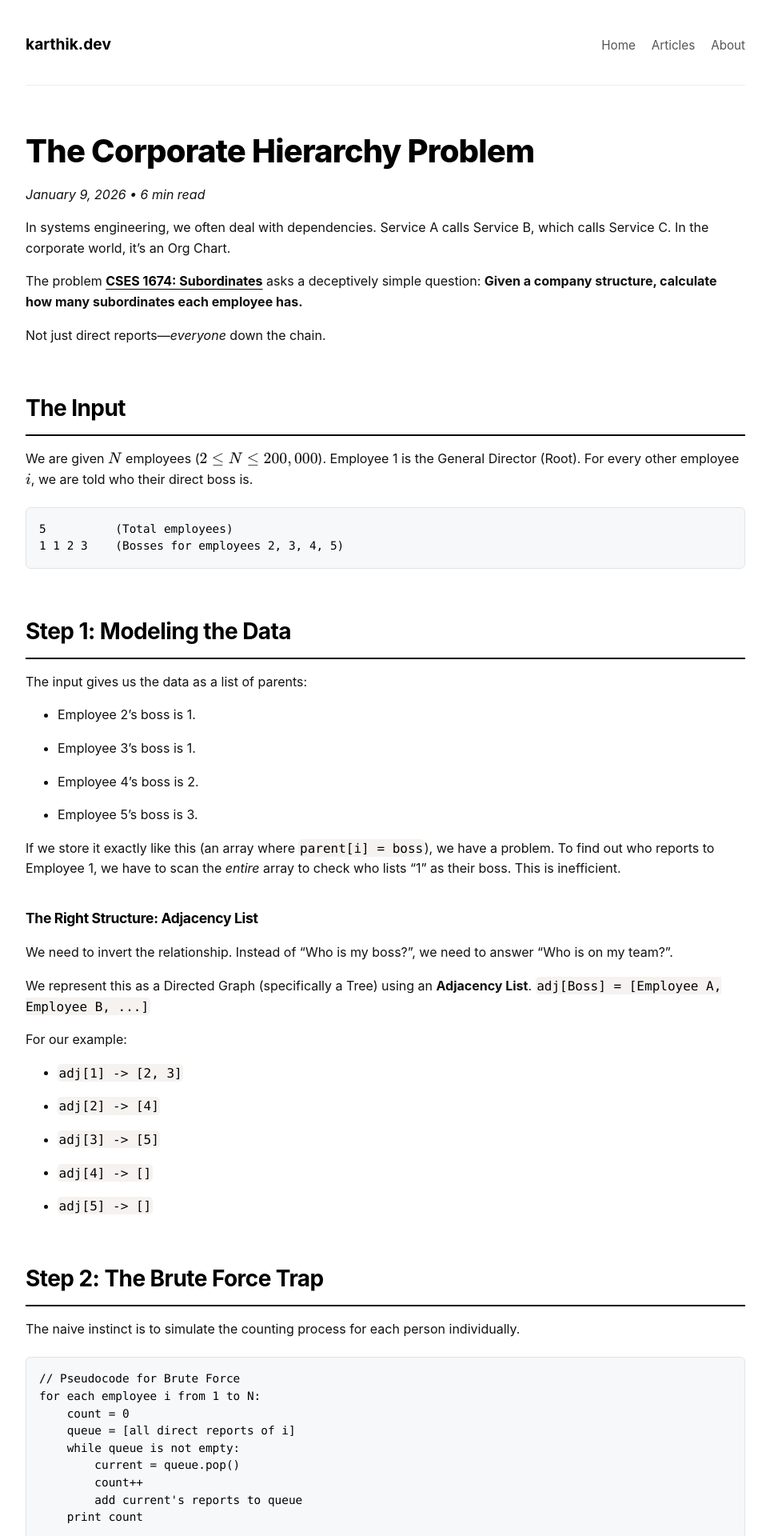
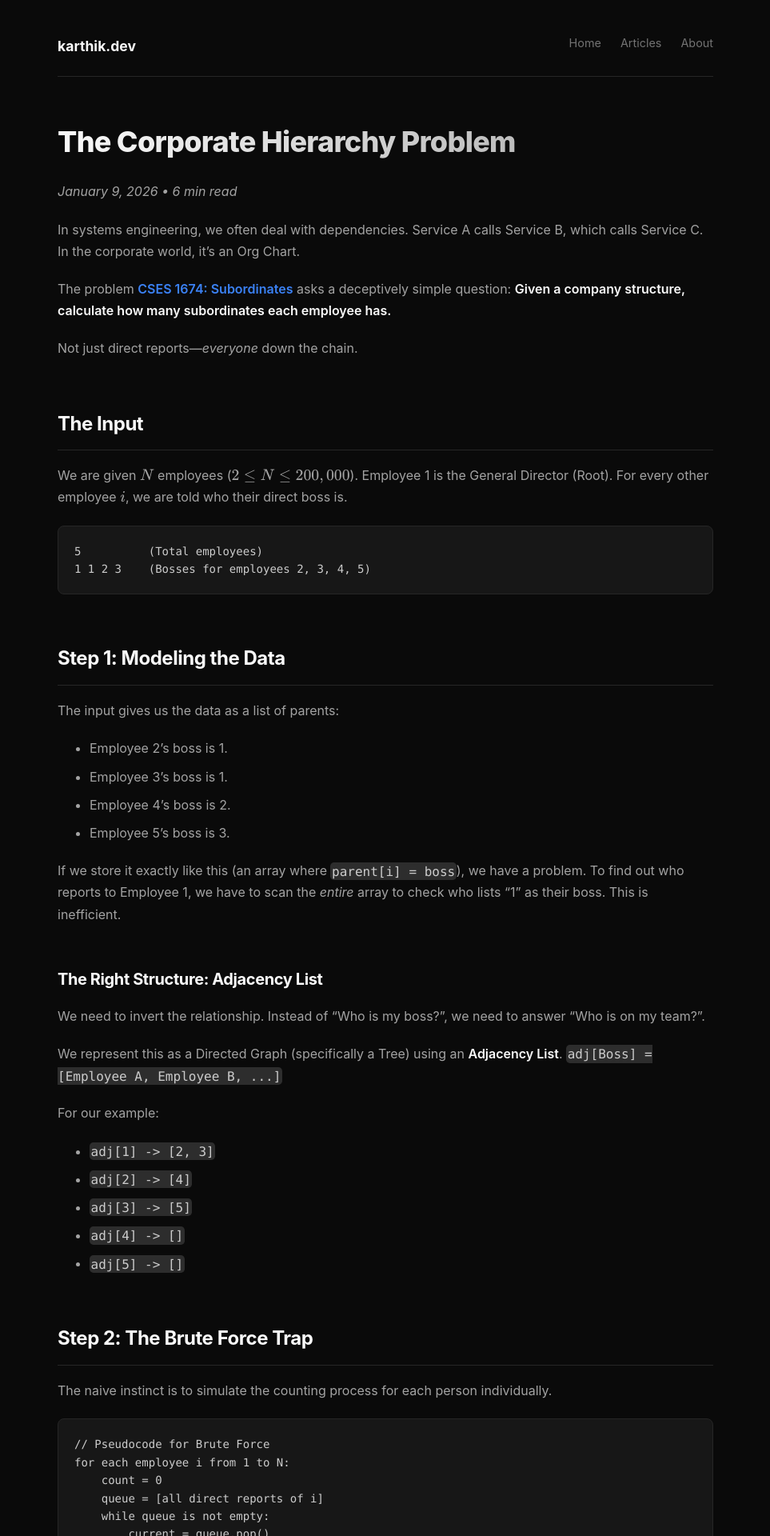
Before and after one commit to kart/karthik.dev, a Jekyll site: the page built from _posts/2026-01-09-cses-1674.md, in a window 1280 px wide. Shown: the top 1920 px of the page at 80% size, without its empty margins (158-1121 px from the left). Built offline with Jekyll 4.4.1, drawn with Linux system fonts in a browser that asks for light colours; nearby versions of some CDN libraries; some of the changed text lies outside the part shown.

Commit message:
more style changes

```diff
--- a/_layouts/default.html
+++ b/_layouts/default.html
@@ -1,71 +1,272 @@
 <!DOCTYPE html>
-<html lang="en">
+<html lang="en" class="dark">
 <head>
     <meta charset="UTF-8">
     <meta name="viewport" content="width=device-width, initial-scale=1.0">
     <title>Karthik.dev</title>
 
-    <link href="https://cdn.jsdelivr.net/npm/prismjs@1.29.0/themes/prism.min.css" rel="stylesheet" />
+    <!-- Prism Dark Theme -->
+    <link href="https://cdn.jsdelivr.net/npm/prismjs@1.29.0/themes/prism-tomorrow.min.css" rel="stylesheet" />
 
     <style>
+        /* --- CSS VARIABLES --- */
+        :root {
+            --bg-primary: #0a0a0a;
+            --bg-secondary: #171717;
+            --bg-muted: #262626;
+            --text-primary: #fafafa;
+            --text-secondary: #a3a3a3;
+            --text-muted: #737373;
+            --border-color: #262626;
+            --accent-color: #3b82f6;
+            --accent-hover: #60a5fa;
+        }
+
         /* --- GLOBAL LAYOUT --- */
+        * { box-sizing: border-box; }
+
+        html { scroll-behavior: smooth; }
+
         body {
             font-family: -apple-system, BlinkMacSystemFont, "Segoe UI", Roboto, Helvetica, Arial, sans-serif;
-            color: #111;
-            line-height: 1.6;
+            color: var(--text-primary);
+            line-height: 1.7;
             max-width: 900px;
             margin: 0 auto;
             padding: 40px 40px;
-            background-color: #fff;
-            font-size: 15px;
+            background-color: var(--bg-primary);
+            font-size: 16px;
         }
 
         /* --- TYPOGRAPHY --- */
-        h1, h2, h3 { color: #000; letter-spacing: -0.02em; margin-top: 2em; margin-bottom: 0.5em; }
-        h1 { font-size: 2.5rem; font-weight: 800; margin-top: 0; line-height: 1.1; }
-        h2 { font-size: 1.75rem; border-bottom: 2px solid #000; padding-bottom: 10px; }
-        p, ul, ol, li { font-size: 1rem; line-height: 1.6; margin-bottom: 1rem; }
-        a { color: #000; text-decoration: underline; text-decoration-thickness: 1px; text-underline-offset: 4px; }
-        a:hover { background-color: #000; color: #fff; text-decoration: none; }
+        h1, h2, h3, h4 {
+            color: var(--text-primary);
+            letter-spacing: -0.02em;
+            margin-top: 2.5em;
+            margin-bottom: 0.75em;
+            font-weight: 700;
+        }
+        h1 {
+            font-size: 2.25rem;
+            font-weight: 800;
+            margin-top: 0;
+            line-height: 1.2;
+            background: linear-gradient(to right, var(--text-primary), var(--text-secondary));
+            -webkit-background-clip: text;
+            -webkit-text-fill-color: transparent;
+            background-clip: text;
+        }
+        h2 {
+            font-size: 1.5rem;
+            padding-bottom: 0.5em;
+            border-bottom: 1px solid var(--border-color);
+        }
+        h3 { font-size: 1.25rem; }
 
-        /* --- CODE STYLING (The Fix) --- */
-
-        /* 1. Code Blocks (PRE) - The Container */
-        pre[class*="language-"] {
-            background-color: #f6f8fa !important; /* Force Gemini Grey */
-            border-radius: 6px;
-            border: 1px solid #e1e4e8;
-            margin: 1.5em 0;
-            padding: 1rem;
-            font-size: 0.9rem;
+        p, ul, ol {
+            font-size: 1rem;
+            line-height: 1.7;
+            margin-bottom: 1.25rem;
+            color: var(--text-secondary);
         }
 
-        /* 2. Inline Code (Single Backticks) */
-        /* We target code that is NOT inside a pre block */
+        li { margin-bottom: 0.5rem; }
+
+        strong { color: var(--text-primary); font-weight: 600; }
+
+        a {
+            color: var(--accent-color);
+            text-decoration: none;
+            transition: color 0.2s ease;
+        }
+        a:hover {
+            color: var(--accent-hover);
+            text-decoration: underline;
+        }
+
+        /* --- CODE STYLING --- */
+
+        /* Code Blocks */
+        pre, pre[class*="language-"] {
+            background-color: var(--bg-secondary) !important;
+            border-radius: 8px;
+            border: 1px solid var(--border-color);
+            margin: 1.5em 0;
+            padding: 1.25rem;
+            font-size: 0.875rem;
+            overflow-x: auto;
+        }
+
+        pre code, pre[class*="language-"] code {
+            font-family: "SF Mono", "Fira Code", Consolas, monospace;
+            font-size: 0.875rem;
+            line-height: 1.6;
+        }
+
+        /* Inline Code */
         :not(pre) > code {
-            font-family: "SFMono-Regular", Consolas, monospace;
-            font-size: 0.9em;
-            background-color: #f6f8fa; /* Gemini Grey */
-            color: #24292e;            /* Dark Grey Text */
+            font-family: "SF Mono", "Fira Code", Consolas, monospace;
+            font-size: 0.85em;
+            background-color: var(--bg-muted);
+            color: var(--text-primary);
             padding: 0.2em 0.4em;
             border-radius: 4px;
         }
 
-        /* --- UI ELEMENTS --- */
-        nav { display: flex; justify-content: space-between; align-items: baseline; margin-bottom: 60px; border-bottom: 1px solid #eee; padding-bottom: 20px; }
-        nav .logo { font-weight: bold; font-size: 1.2rem; text-decoration: none; border: none; }
-        nav ul { list-style: none; display: flex; gap: 20px; padding: 0; margin: 0; }
-        nav ul li a { font-size: 0.95rem; color: #555; text-decoration: none; }
-        nav ul li a:hover { color: #000; text-decoration: underline; }
+        /* --- TABLES --- */
+        table {
+            width: 100%;
+            border-collapse: collapse;
+            margin: 1.5em 0;
+            font-size: 0.9rem;
+            overflow-x: auto;
+            display: block;
+        }
 
-        img { max-width: 100%; height: auto; border-radius: 4px; display: block; margin: 2em auto; }
-        .caption { text-align: center; font-size: 0.85rem; color: #666; margin-top: -1.5em; margin-bottom: 2em; }
-        footer { margin-top: 80px; padding-top: 20px; border-top: 1px solid #eee; color: #888; font-size: 0.9rem; text-align: center;}
+        thead {
+            background-color: var(--bg-secondary);
+        }
 
+        th {
+            text-align: left;
+            padding: 0.75rem 1rem;
+            font-weight: 600;
+            color: var(--text-primary);
+            border: 1px solid var(--border-color);
+        }
+
+        td {
+            padding: 0.75rem 1rem;
+            border: 1px solid var(--border-color);
+            color: var(--text-secondary);
+        }
+
+        tr:hover {
+            background-color: var(--bg-secondary);
+        }
+
+        /* --- BLOCKQUOTES --- */
+        blockquote {
+            border-left: 3px solid var(--accent-color);
+            margin: 1.5em 0;
+            padding: 0.5em 0 0.5em 1.5em;
+            color: var(--text-secondary);
+            font-style: italic;
+        }
+
+        /* --- NAVIGATION --- */
+        nav {
+            display: flex;
+            justify-content: space-between;
+            align-items: center;
+            margin-bottom: 60px;
+            padding-bottom: 20px;
+            border-bottom: 1px solid var(--border-color);
+        }
+        nav .logo {
+            font-weight: 700;
+            font-size: 1.1rem;
+            color: var(--text-primary);
+            text-decoration: none;
+        }
+        nav .logo:hover {
+            color: var(--text-primary);
+            text-decoration: none;
+        }
+        nav ul {
+            list-style: none;
+            display: flex;
+            gap: 24px;
+            padding: 0;
+            margin: 0;
+        }
+        nav ul li a {
+            font-size: 0.9rem;
+            color: var(--text-muted);
+            text-decoration: none;
+            transition: color 0.2s ease;
+        }
+        nav ul li a:hover {
+            color: var(--text-primary);
+            text-decoration: none;
+        }
+
+        /* --- ARTICLE META --- */
+        .meta {
+            display: flex;
+            flex-wrap: wrap;
+            align-items: center;
+            gap: 0.75rem;
+            margin-bottom: 1.5rem;
+            font-size: 0.875rem;
+            color: var(--text-muted);
+        }
+
+        .tag {
+            display: inline-block;
+            background-color: var(--bg-muted);
+            color: var(--text-secondary);
+            padding: 0.25em 0.75em;
+            border-radius: 9999px;
+            font-size: 0.75rem;
+            font-weight: 600;
+        }
+
+        /* --- IMAGES --- */
+        img {
+            max-width: 100%;
+            height: auto;
+            border-radius: 8px;
+            display: block;
+            margin: 2em auto;
+        }
+        .caption {
+            text-align: center;
+            font-size: 0.85rem;
+            color: var(--text-muted);
+            margin-top: -1.5em;
+            margin-bottom: 2em;
+        }
+
+        /* --- HORIZONTAL RULES --- */
+        hr {
+            border: none;
+            border-top: 1px solid var(--border-color);
+            margin: 3em 0;
+        }
+
+        /* --- FOOTER --- */
+        footer {
+            margin-top: 80px;
+            padding-top: 20px;
+            border-top: 1px solid var(--border-color);
+            color: var(--text-muted);
+            font-size: 0.85rem;
+            text-align: center;
+        }
+
+        /* --- RESPONSIVE --- */
         @media (max-width: 600px) {
-            body { padding: 20px 15px; font-size: 1rem; }
-            h1 { font-size: 1.8rem; margin-top: 1em; }
-            pre { overflow-x: auto; white-space: pre; }
+            body {
+                padding: 20px 16px;
+                font-size: 15px;
+            }
+            h1 { font-size: 1.75rem; }
+            h2 { font-size: 1.25rem; }
+            nav {
+                flex-direction: column;
+                align-items: flex-start;
+                gap: 1rem;
+            }
+            nav ul { gap: 16px; }
+            table { font-size: 0.8rem; }
+            th, td { padding: 0.5rem; }
+        }
+
+        /* --- SELECTION --- */
+        ::selection {
+            background-color: var(--accent-color);
+            color: var(--text-primary);
         }
     </style>
 
```
Also changed, not shown: other parts of _layouts/default.html (+2 -1 lines), _posts/2026-01-09-cses-1674.md (+1 -2 lines), 1 other file.
